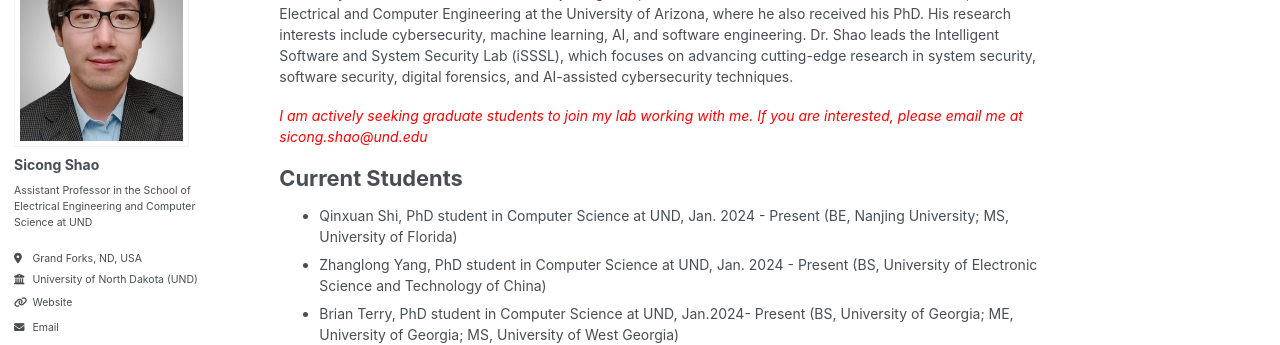
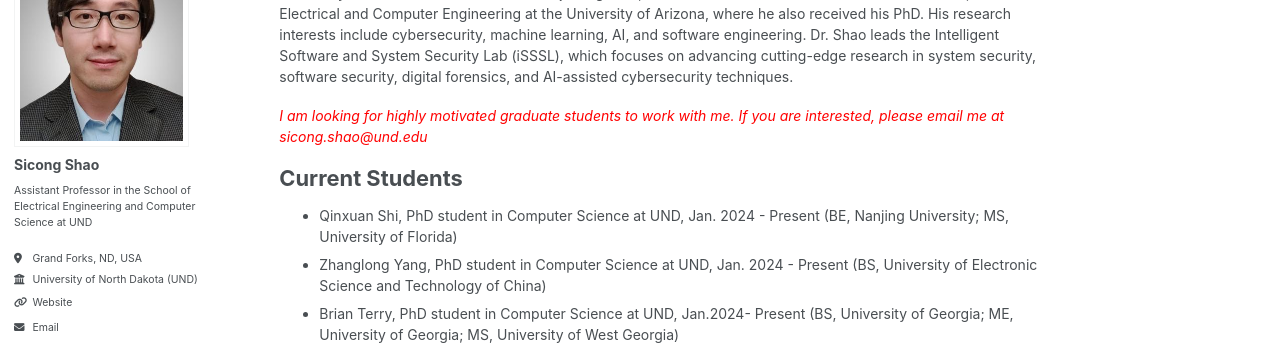
Before and after one commit to sicongshao/sicongshao.github.io, a Jekyll site: the page built from _pages/about.md, in a window 1280 px wide and 900 px high. Shown: the part 170-515 px from the top of the window. Built offline with Jekyll 4.4.1, drawn with Linux system fonts in a browser that asks for light colours; some web fonts are replaced.

Commit message:
first commit

```diff
--- a/_pages/about.md
+++ b/_pages/about.md
@@ -13,7 +13,7 @@ Dr. Sicong Shao is an Assistant Professor in the School of Electrical Engineerin
 
 
 
-<span style="color: red;">*I am actively seeking graduate students to join my lab working with me. If you are interested, please email me at sicong.shao@und.edu*</span>
+<span style="color: red;">*I am looking for highly motivated graduate students to work with me. If you are interested, please email me at sicong.shao@und.edu*</span>
 
 
 Current Students
```
